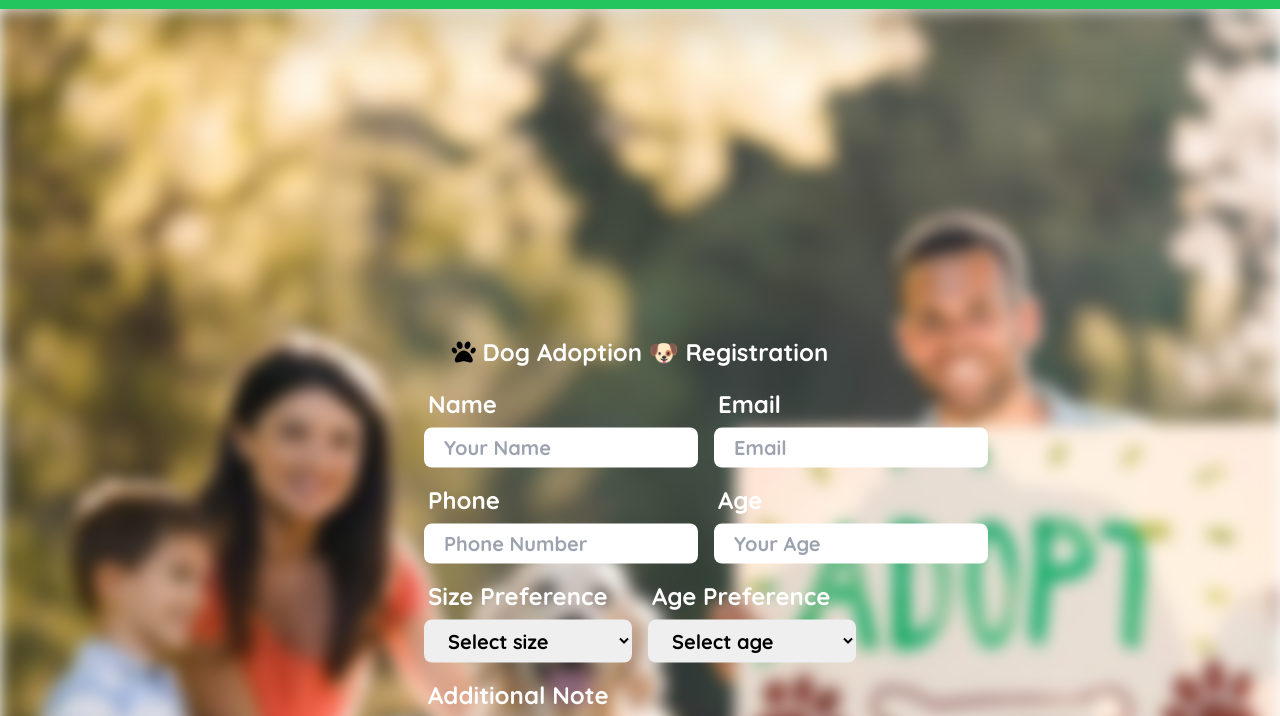
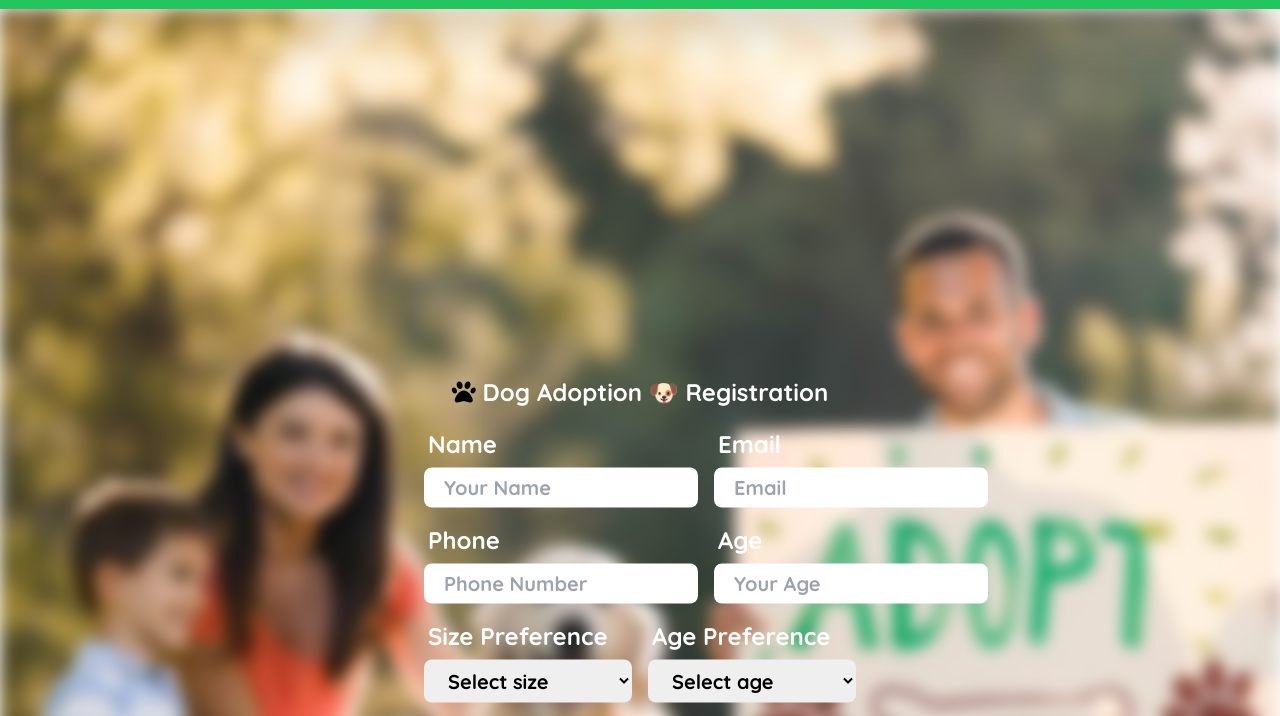
Before and after one commit to AtchayaChandran/PAWPROMISE, a plain HTML site: page index.html in a window 1280 px wide. Shown: the part 43-759 px from the top of the page. Drawn offline with nearby package versions, Linux system fonts and the light colour scheme.

Commit message:
Updated Css top

```diff
--- a/style.css
+++ b/style.css
@@ -15,7 +15,7 @@ body {
 
 .card{
    position:absolute;
-   top:85%;
+   top:90%;
    left:50%;
    text-align: center;
    transform:translate(-50%,-50%);
```
